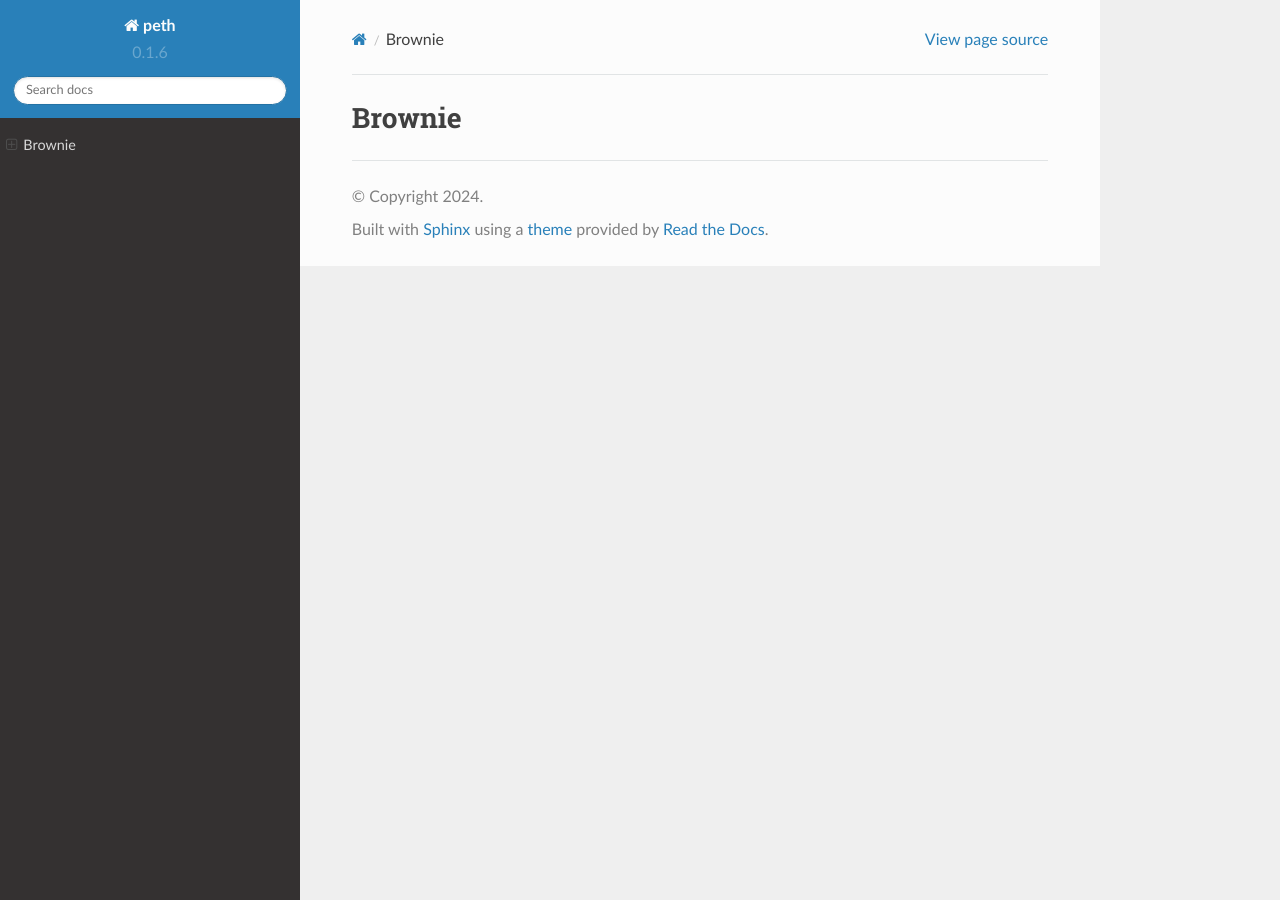
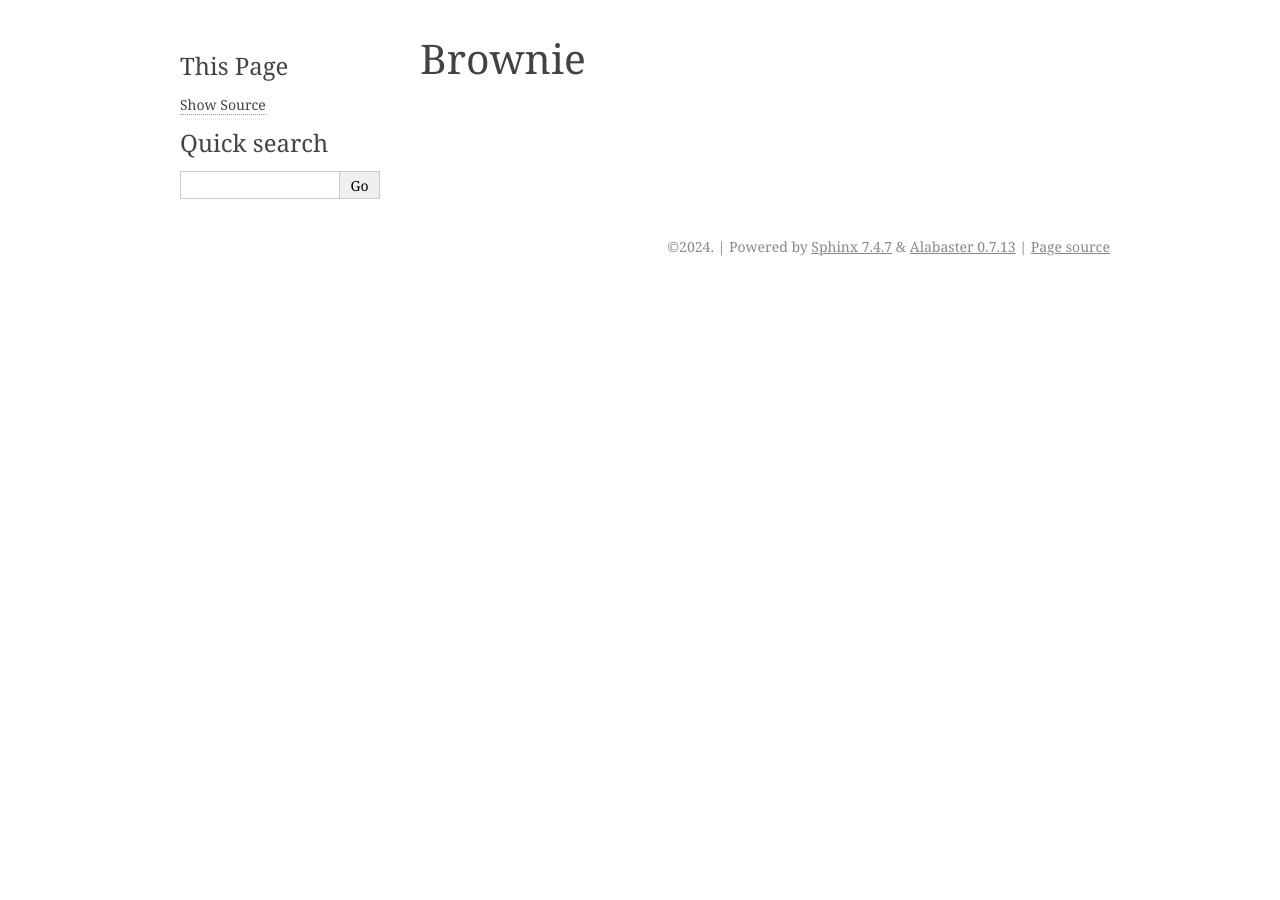
Before and after one commit to lmy375/peth, a Sphinx documentation site: the page built from docs/toctree.rst, in a window 1280 px wide. Built offline with Sphinx 7.4.7, drawn with Linux system fonts in a browser that asks for light colours; pages that are not in the unit, such as notebooks, are missing from menus.

```diff
--- a/docs/conf.py
+++ b/docs/conf.py
@@ -23,9 +23,7 @@ from typing import Dict, List
 
 
 def setup(sphinx):
-    from pygments_lexer_solidity import SolidityLexer
-
-    sphinx.add_lexer("Solidity", SolidityLexer)
+    pass
 
 
 with Path(__file__).parent.joinpath("../setup.py").open() as fp:
@@ -57,10 +55,10 @@ release = setup_version
 # Add any Sphinx extension module names here, as strings. They can be
 # extensions coming with Sphinx (named 'sphinx.ext.*') or your custom
 # ones.
-extensions: List = ["sphinx.ext.intersphinx"]
+extensions: List = ["sphinx.ext.intersphinx", "myst_parser"]
 
 # Add any paths that contain templates here, relative to this directory.
-# templates_path = ["_templates"]
+templates_path = ["_templates"]
 
 # The suffix(es) of source filenames.
 # You can specify multiple suffix as a list of string:
@@ -91,7 +89,7 @@ pygments_style = "sphinx"
 # The theme to use for HTML and HTML Help pages.  See the documentation for
 # a list of builtin themes.
 #
-html_theme = "sphinx_rtd_theme"
+html_theme = "alabaster"
 
 # Theme options are theme-specific and customize the look and feel of a theme
 # further.  For a list of options available for each theme, see the
--- /dev/null
+++ b/requirements-dev.txt
@@ -0,0 +1,3 @@
+sphinx>=7.1,<7.2
+myst_parser
+sphinx-book-theme
```
